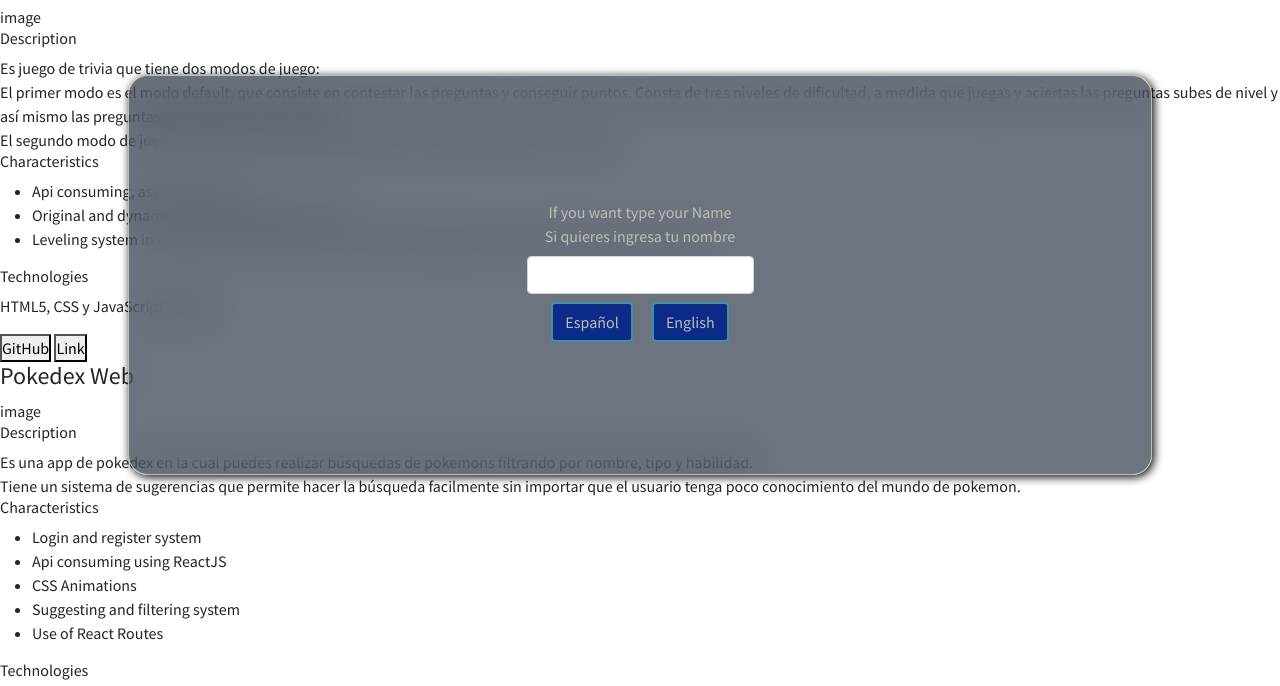
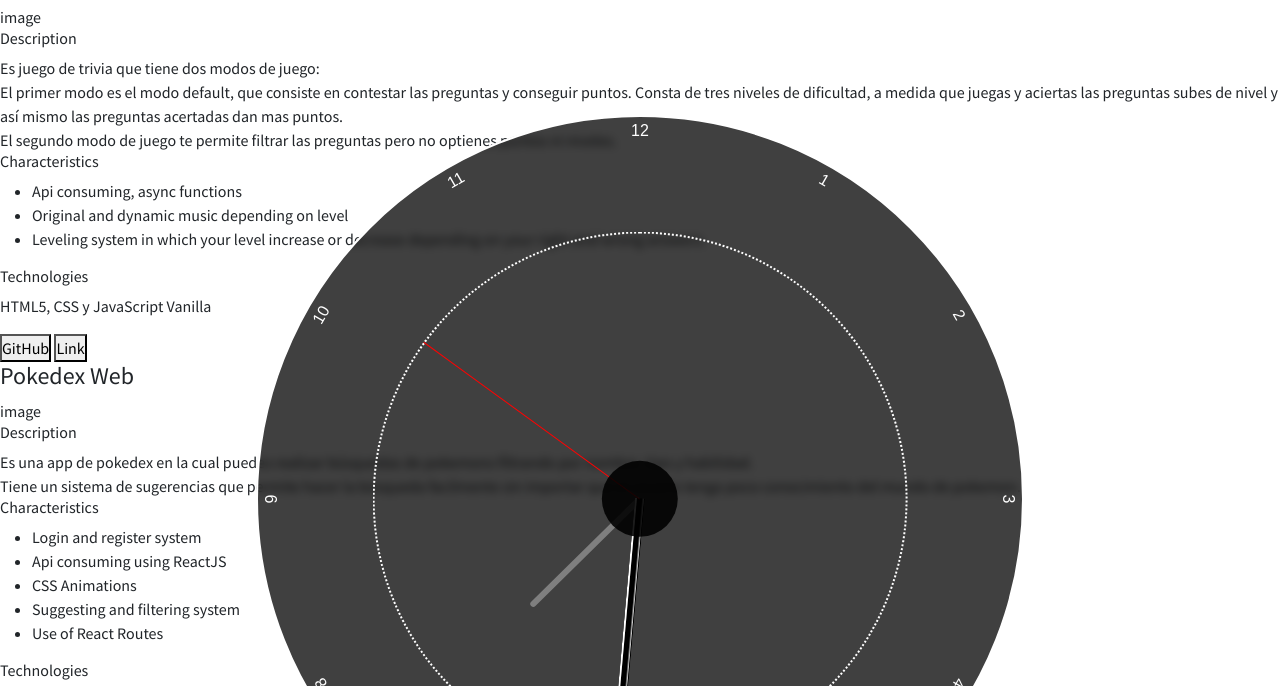
Before and after one commit to josedavms13/vanilla-portfolio, a website with bundled scripts: page index.html in a window 1280 px wide. Shown: the part 125-811 px from the top of the page. Built offline with nearby package versions, Linux system fonts and the light colour scheme; a web font is replaced by a local one.

Commit message:
FEAT: Analog watch completedv
Next: Animations

```diff
--- a/index.html
+++ b/index.html
@@ -5,6 +5,7 @@
     <meta http-equiv="X-UA-Compatible" content="IE=edge">
     <meta name="viewport" content="width=device-width, initial-scale=1.0">
 
+    <link rel="stylesheet" href="./styles/clockStyles.css">
     <link rel="stylesheet" href="./styles/styles.css">
     <link href="https://cdn.jsdelivr.net/npm/bootstrap@5.0.0-beta3/dist/css/bootstrap.min.css" rel="stylesheet"
           integrity="sha384-eOJMYsd53ii+scO/bJGFsiCZc+5NDVN2yr8+0RDqr0Ql0h+rP48ckxlpbzKgwra6" crossorigin="anonymous">
@@ -14,8 +15,8 @@
 </head>
 <body>
 
-<header class="header d-none">
-    <nav class="navbar navbar-dark bg-dark sticky-top container-md navbar-collapse">
+<header class="header">
+    <nav class="navbar navbar-dark bg-dark fixed-top container-md navbar-collapse">
         <div class="container-fluid">
             <a class="navbar-brand" href="#">Navbar</a>
             <button class="navbar-toggler" type="button" data-bs-toggle="collapse" data-bs-target="#Nav-list-container"
@@ -29,23 +30,13 @@
     </nav>
 </header>
 
-<div class="page-cover" id="Page-cover"></div>
 
-<div class="welcome" id="Welcome">
-    <h1>Welcome!</h1>
-    <h2>Thank you for seeing my portfolio! </h2>
-    </br>
-    <h2> Gracias por ver mi portafolio!</h2>
-</div>
+<!--<div class="welcome" id="Welcome">-->
+<!--  -->
+<!--</div>-->
 
 <div class="language-selection d-none" id="Language-selection">
-
-    <form onsubmit="preventDefault()">
-        <label class="form-label" for="Name-field">If you want type your Name <br> Si quieres ingresa tu nombre</label>
-        <input class="form-control" type="text" id="Name-field" name="name-field" autofocus="autofocus">
-    </form>
-    <div class="button-sections">
-
+    <div class="button-sections d-flex flex-sm-column container-fluid">
         <button class="btn m-2" id="Spanish-button">Español</button>
         <button class="btn m-2" id="English-button">English</button>
     </div>
@@ -182,10 +173,10 @@
         <div class="details">
             <div class="clock-container">
 
-                <div class="analog-watch">
-                    <div class="hand hour"></div>
-                    <div class="hand minute"></div>
-                    <div class="hand second"></div>
+                <div class="analog-watch" >
+                    <div class="hand hour" data-hour-hand></div>
+                    <div class="hand minute" data-minute-hand></div>
+                    <div class="hand second" data-second-hand></div>
                     <div class="number number1">1</div>
                     <div class="number number2">2</div>
                     <div class="number number3">3</div>
@@ -211,5 +202,6 @@
 <script src="https://cdn.jsdelivr.net/npm/bootstrap@5.0.1/dist/js/bootstrap.bundle.min.js"
         integrity="sha384-gtEjrD/SeCtmISkJkNUaaKMoLD0//ElJ19smozuHV6z3Iehds+3Ulb9Bn9Plx0x4"
         crossorigin="anonymous"></script>
+<script src="https://cdnjs.cloudflare.com/ajax/libs/gsap/3.7.0/gsap.min.js"></script>
 </body>
 </html>
--- a/index.js
+++ b/index.js
@@ -76,12 +76,6 @@ function languageManagement(language){
 function welcome(){
     const welcomePanel = document.getElementById('Welcome');
 
-    welcomePanel.classList.remove('d-none');
-    setTimeout(() => {
-        welcomePanel.classList.add('d-none');
-        document.getElementById('Page-cover').classList.add('d-none');
-        document.getElementById('Language-selection').classList.remove('d-none');
-    }, 3000);
 
 }
 
@@ -127,10 +121,31 @@ function shouldIStayOrShouldIGo(technology){
 
 
 
+//Clock functions
+
+setInterval(setClock, 1000)
+
+const secondHand = document.querySelector('[data-second-hand]')
+const minuteHand = document.querySelector('[data-minute-hand]')
+const hourHand = document.querySelector('[data-hour-hand]')
+
+function setClock(){
+    const currentDate = new Date();
+    const secondsRatio = currentDate.getSeconds() /60;
+    const minutesRatio = (secondsRatio + currentDate.getMinutes()) / 60
+    const hoursRatio = (minutesRatio + currentDate.getHours()) / 12
+
+    setRotation(hourHand, hoursRatio);
+    setRotation(minuteHand, minutesRatio);
+    setRotation(secondHand, secondsRatio);
+}
 
 
+function setRotation(element, rotation){
+    element.style.setProperty('--rotation', rotation * 360);
+}
 
-
+setClock();
 
 //DOM functions
 window.shouldIStayOrShouldIGo = shouldIStayOrShouldIGo
--- /dev/null
+++ b/styles/clockStyles.css
@@ -0,0 +1,173 @@
+@import url('https://fonts.googleapis.com/css2?family=Otomanopee+One&display=swap');
+
+
+.clock-container{
+    box-sizing: border-box;
+    overflow: hidden;
+    --clock-size : 60vw;
+    position: absolute;
+    width: var(--clock-size);
+    height: var(--clock-size);
+
+
+    transform-origin: center;
+    top: 30vh;
+    right: calc((100vw - var(--clock-size)) / 2);
+
+
+
+
+}
+
+.analog-watch{
+    color: white;
+
+    position: relative;
+    background-color: rgba(0, 0, 0, 0.75);
+    backdrop-filter: blur(4px);
+
+    height: 100%;
+    width: 100%;
+    border-radius: 50%;
+
+
+    border: #ffffff solid 2px;
+}
+
+.number{
+    padding: 2px;
+    --rotation: 0;
+    position: absolute;
+    text-align: center;
+
+    width: 100%;
+    height: 100%;
+    transform: rotate(calc(var(--rotation) *1deg));
+    font-family: 'Otomanopee One', sans-serif;
+}
+
+.number1{
+    --rotation: 30;
+}
+.number2{
+    --rotation: 60;
+
+}
+.number3{
+    --rotation: 90;
+
+}
+.number4{
+    --rotation: 120;
+
+}
+.number5{
+    --rotation: 150;
+
+}
+.number6{
+    --rotation: 180;
+
+}
+.number7{
+    --rotation: 210;
+
+}
+.number8{
+    --rotation: 240;
+
+}
+.number9{
+    --rotation: 270;
+
+}
+.number10{
+    --rotation: 300;
+
+}
+.number11{
+    --rotation: 330;
+
+}
+.number12{
+    --rotation: 0;
+
+}
+
+
+
+.analog-watch::after{
+    content: '';
+    position: absolute;
+    background-color: rgba(0, 0, 0, 0.89);
+    z-index: 30;
+    width: 10%;
+    height: 10%;
+
+    top: 50%;
+    left: 50%;
+    transform: translate(-50%, -50%);
+    border-radius: 50%;
+
+}
+
+.analog-watch::before{
+    content: '';
+    position: absolute;
+    z-index: 5;
+    width: 70%;
+    height: 70%;
+
+    top: 50%;
+    left: 50%;
+    transform: translate(-50%, -50%);
+    border-radius: 50%;
+
+    border: white dotted 2px;
+
+}
+
+.analog-watch .hand{
+    --rotation: 0;
+    background-color: black;
+    position: absolute;
+    bottom: 50%;
+    left: 50%;
+
+
+
+    width: 5px;
+    height: 35%;
+
+    transform: translate(-50%) rotate(calc(var(--rotation) * 1deg));
+    transform-origin: bottom;
+
+    border-top-right-radius: 20px;
+    border-top-left-radius: 20px;
+
+
+}
+
+.analog-watch .hand.hour{
+    width: 6px;
+    height: 20%;
+    z-index: 10;
+    background-color: #7f7f7f;
+}
+.analog-watch .hand.minute{
+    width: 10px;
+    height: 40%;
+    z-index: 11;
+    background: rgb(255,255,255);
+    background: linear-gradient(90deg, rgba(255,255,255,1) 0%, rgba(0,0,0,1) 32%);    border-right: white solid 2px;
+    border-left: #000000 solid 1px;
+
+
+}
+
+.analog-watch .hand.second{
+    width: 1px;
+    background-color: #ff0000;
+    z-index: 20;
+
+}
--- a/styles/styles.css
+++ b/styles/styles.css
@@ -98,20 +98,3 @@ html{
     background: #3F92A3;
     border: rgba(0, 0, 0, 0.81) solid 2px;
 }
-
-
-.clock-container{
-    /*position: fixed;*/
-    background-color: red;
-    width: 300px;
-    height: 300px;
-
-
-    top: calc(50vh - 150px);
-    right: calc(50vw - 150px);
-
-}
-
-.analog-watch{
-    position: relative;
-}
```
